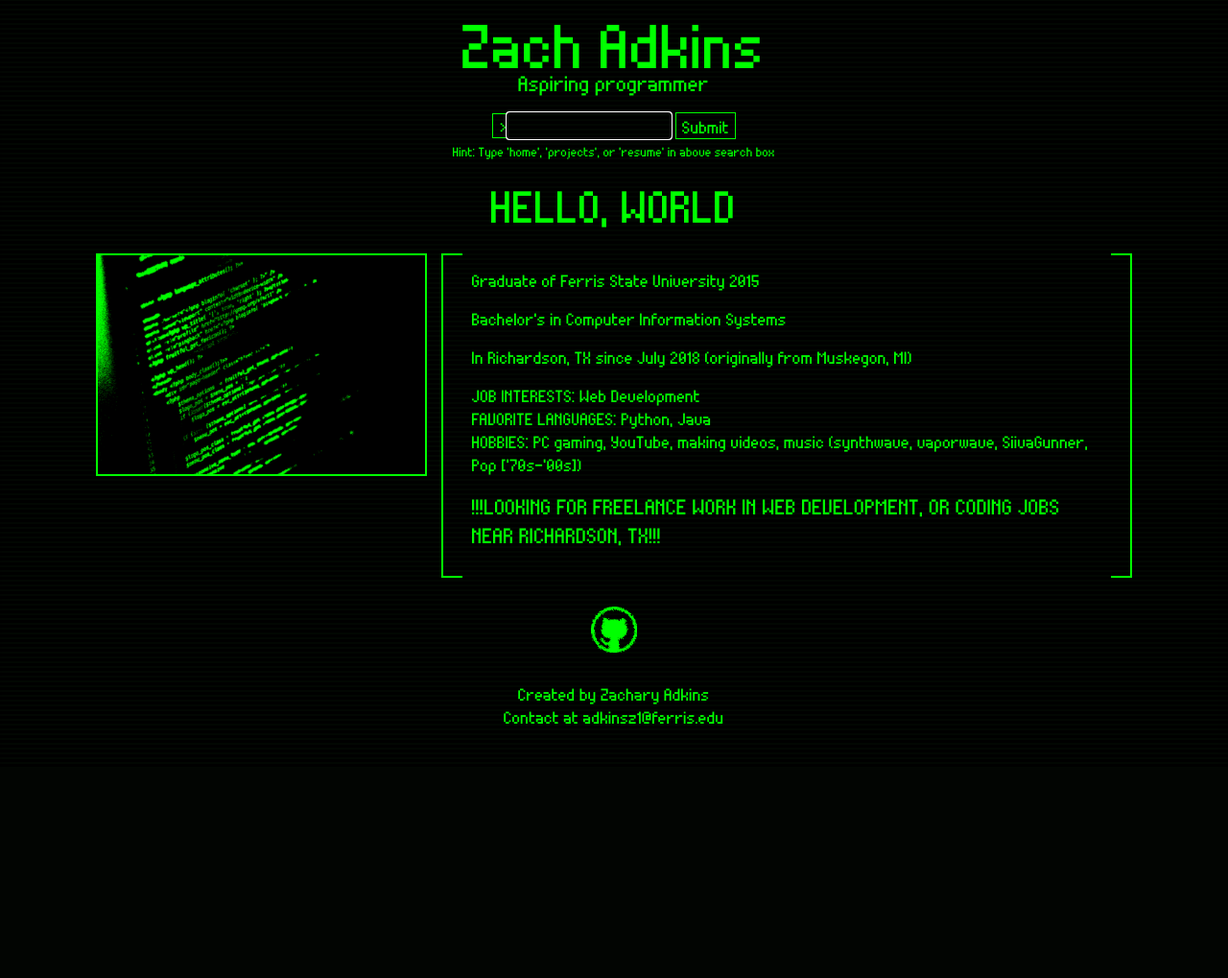
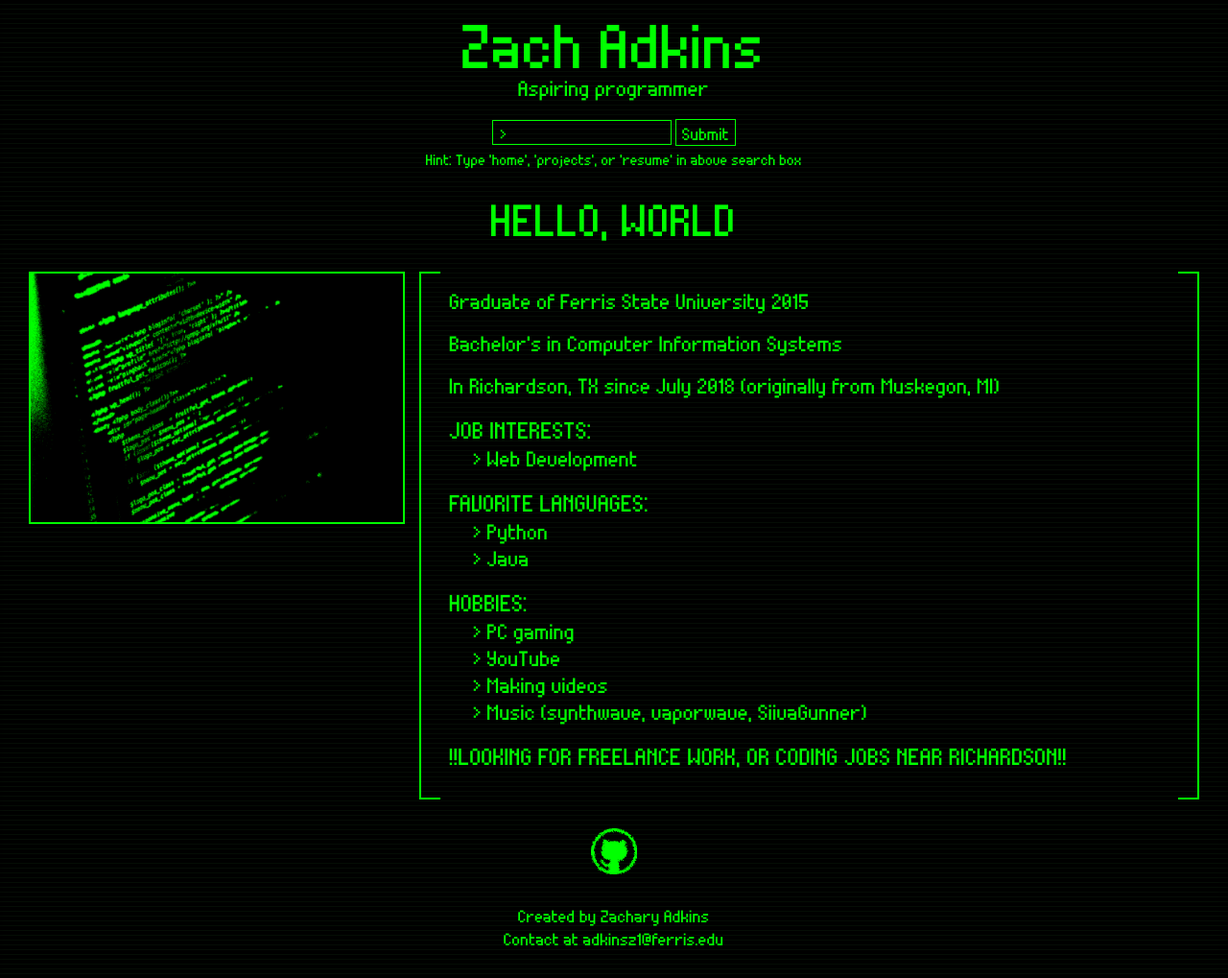
Before and after one commit to Sackodev/PersonalSite, a Flask app: page / in a window 1280 px wide. Shown: the whole page at 96% size. Before the commit the page ends 754 px from the top, so only its background shows below. Run offline with Flask 2, Linux system fonts and the light colour scheme; some libraries are stand-ins or nearby versions.

Commit message:
I fixed up the mobile stuff on all but the Resume page, but it could all still use a little adjustment maybe. I changed how the homepage text is formatted, and I added a navbar for when the width of the screen gets too small.

```diff
--- a/app/static/css/style.css
+++ b/app/static/css/style.css
@@ -3,82 +3,8 @@
   src: url('Peepo.woff');
 }
 
-/* Extra small devices */
-@media (max-width: 767px) {
-  .contentImg {
-    margin-bottom: 25px;
-  }
-
-  .picBox {
-    padding-right: 0px;
-  }
-
-  .projItem div {
-    font-size: 12px;
-  }
-
-  .projItem h4 {
-    font-size: 18px;
-  }
-
-  #projListCont {
-    padding: 15px;
-  }
-}
-
-/* Small devices (tablets, 768px and up) */
-@media (min-width: @screen-sm-min) {
-  .picBox {
-    padding-right: 15px;
-  }
-}
-
-/* Medium devices (desktops, 992px and up) */
-@media (min-width: @screen-md-min) {
-  .picBox {
-    padding-right: 15px;
-  }
-
-  #projListCont {
-    min-width: 900px;
-  }
-}
-
-/* Large devices (large desktops, 1600px and up) */
-@media (min-width: 1600px) {
-  .container {
-    max-width: 1600px;
-  }
-
-  .picBox {
-    padding-right: 15px;
-  }
-
-  #projListCont {
-    min-width: 900px;
-  }
-}
-
-html {
-  position: relative;
-  /* forces height to be at least as big as the viewport*/
-  min-height: 100%;
-}
-
-* {
-  background-color: transparent;
-  color: #00ff00;
-  font-family: 'Peepo';
-}
-
-body {
-  font-family: 'Peepo';
-  height: 100%;
-  background: black;
-}
-
-.wrapper {}
-
+/* ---xGlobal Styles--- */
+/*  xScanline Graphic */
 #scanlineGraphic {
   position: absolute;
   pointer-events: none;
@@ -94,12 +20,64 @@ body {
   overflow: hidden;
 }
 
-#content {}
+/* Website xTitle */
+#titleBox {
+  font-family: 'Peepo';
+  text-align: center;
+  margin-bottom: 20px;
+}
+
+#titleBox h1, #titleBox h2 {
+  font-weight: normal;
+  line-height: normal;
+}
+
+#titleBox h1 {
+  font-size: 44px;
+  margin-bottom: 0px;
+}
+
+#titleBox h2 {
+  margin-top: -8px;
+  font-size: 16px;
+}
+
+#titleBox a:hover {
+  text-decoration: none;
+}
+
+/* Page xHeader */
+#pageHead h1 {
+  font-size: 42px;
+  font-weight: normal;
+  line-height: normal;
+}
+
+#pageHead {
+  margin: 0 auto;
+  margin-bottom: 20px;
+  text-transform: uppercase;
+}
+
+/* Search Box */
+#searchBox {
+  padding-left: 8px;
+}
+
+#searchInput:focus {
+  outline: none;
+}
+
+#searchHint {
+  font-size: 14px;
+  margin-top: 3px;
+}
 
 #searchForm {
   text-align: center;
   padding-bottom: 20px;
   position: relative;
+  display: none;
 }
 
 #searchForm span {
@@ -116,49 +94,24 @@ body {
   border: 1px solid #00ff00;
 }
 
-.container {}
-
-.row {}
-
-/*
-*[class^='col-']{
-}
-*/
-.sizepic {
-  max-width: 100%;
-  border: 2px solid #00ff00;
+/* Navbar */
+#navbar div {
+  margin: 0 auto;
+  margin-bottom: 5px;
 }
 
-.picBox {
-  padding-left: 0px;
+#navbar .navItem {
+  display: inline-block;
+  padding-right: 7px;
+  padding-left: 7px;
+  font-size: 22px;
 }
 
-#footer {
-  text-align: center;
-  margin-top: 30px;
-  margin-bottom: 30px;
+.navItem a:hover {
+  text-decoration: none;
 }
 
-#titleBox {
-  padding-top: 30px;
-  padding-bottom: 20px;
-  font-weight: normal;
-  font-family: 'Peepo';
-  text-align: center;
-  line-height: 24px;
-  background-color: transparent !important;
-}
-
-#titleText {
-  background-color: transparent !important;
-  font-size: 58px;
-}
-
-#titleText span {
-  font-size: 20px;
-  font-weight: normal;
-}
-
+/* Page Contents */
 .cornerBox {
   position: relative;
   border-left: 2px solid #00ff00;
@@ -227,6 +164,85 @@ body {
   width: 48px;
 }
 
+/* Footer */
+#footer {
+  text-align: center;
+  margin-top: 30px;
+  margin-bottom: 30px;
+}
+
+/* Other Settings */
+html {
+  position: relative;
+  /* forces height to be at least as big as the viewport*/
+  min-height: 100%;
+}
+
+* {
+  background-color: transparent;
+  color: #00ff00;
+  font-family: 'Peepo';
+}
+
+body {
+  font-family: 'Peepo';
+  height: 100%;
+  background: black;
+  line-height: normal;
+}
+
+.row {
+  margin-left: 15px;
+  margin-right: 15px;
+}
+
+a {
+  margin: 0 auto;
+  color: #00ff00;
+}
+
+a:hover {
+  color: #00ff00;
+}
+
+/* --- Home (contentDefault) Page--- */
+.homeText ul li {
+  list-style-type: none;
+}
+
+.homeText ul li:before {
+  content: "> ";
+}
+
+.homeText ul {
+  padding-left: 25px;
+}
+
+.homeText {
+  font-size: 16px;
+}
+
+.hHead {
+  font-size: 18px;
+}
+
+.homeText .important {
+  font-size: 18px;
+  text-transform: uppercase;
+}
+
+.sizepic {
+  max-width: 100%;
+  border: 2px solid #00ff00;
+}
+
+.picBox {
+  padding-left: 0px;
+  padding-right: 0px;
+  margin-bottom: 25px;
+}
+
+/* ---xProjects Page--- */
 #projListCont {
   max-width: 1600px;
   display: inline-block;
@@ -261,59 +311,39 @@ body {
   padding-left: 30px;
 }
 
-#contentProject {
-  max-width: 1600px;
-}
-
-#projListCont h3 {
-  text-align: center;
-  margin-bottom: 20px;
-}
-
-#projListCont h4 {
-  margin-bottom: 5px;
-}
-
-a {
-  margin: 0 auto;
-  color: #00ff00;
-}
-
-a:hover {
-  color: #00ff00;
-}
-
 .projInfo .link {
   margin-top: 10px;
 }
 
-#titleText a:hover {
-  text-decoration: none;
+#projListCont {
+  padding: 15px;
 }
 
-#searchHint {
-  font-size: 12px;
-  margin-top: 3px;
+.imgCol {
+  display: block;
+  margin: 0 auto;
+  margin-bottom: 15px;
 }
 
-#pageHead h1 {
-  font-size: 42px;
-  font-weight: normal;
+.imgCol img {
+  border: 2px solid #00FF00;
 }
 
-#pageHead {
+.noProjImg {
   margin: 0 auto;
-  margin-bottom: 20px;
-  text-transform: uppercase;
+  border: 2px solid #00FF00;
 }
 
-.homeText .important {
-  font-size: 20px;
-  text-transform: uppercase;
+#projList {
+  text-align: center;
 }
 
-/* Projects Page */
-/* Resume Page */
+.projInfo {
+  padding-left: 0px;
+  display: block;
+}
+
+/* ---xResume Page--- */
 .resumeBox {
   max-width: 1000px;
   margin: 0 auto;
@@ -349,3 +379,176 @@ a:hover {
   text-transform: uppercase;
   line-height: 25px;
 }
+
+.picBox {
+  max-width: 400px;
+  margin: 0 auto;
+  margin-bottom: 25px;
+}
+
+/* Small devices (tablets, 768px and up) */
+@media screen and (min-width: 768px) {
+  .homeText {
+    font-size: 20px;
+  }
+
+  .hHead {
+    font-size: 22px;
+  }
+
+  .homeText .important {
+    font-size: 22px;
+    text-transform: uppercase;
+  }
+
+  #searchForm {
+    display: none;
+  }
+
+  #navbar .navItem {
+    font-size: 26px;
+  }
+
+  .picBox {
+    padding-right: 0px;
+  }
+
+  .projInfo {
+    display: table-cell;
+    padding-left: 30px;
+  }
+
+  .projItem {
+    margin-bottom: 30px;
+  }
+
+  .imgCol {
+    display: table-cell;
+    margin-bottom: 0px;
+  }
+
+  .noProgImg {
+    margin-bottom: 0px;
+  }
+
+  #projList {
+    text-align: left;
+  }
+
+  .imgCol {
+    display: table-cell;
+  }
+
+  .projItem h4 {
+    font-size: 22px;
+    line-height: normal;
+    font-weight: normal;
+  }
+
+  .projItem .desc {
+    font-size: 16px;
+  }
+
+  .projectItem .link {
+    font-size: 14px;
+  }
+
+  #titleBox h1 {
+    font-size: 58px;
+  }
+
+  #titleBox h2 {
+    font-size: 20px;
+  }
+}
+
+/* Medium devices (desktops, 992px and up) */
+@media screen and (min-width: 992px) {
+  .homeText {
+    font-size: 20px;
+  }
+
+  .hHead {
+    font-size: 22px;
+  }
+
+  .homeText .important {
+    font-size: 22px;
+    text-transform: uppercase;
+  }
+
+  #searchForm {
+    display: block;
+  }
+
+  #navbar {
+    display: none;
+  }
+
+  .picBox {
+    padding-right: 15px;
+    margin-bottom: 0px;
+    max-width: 500px;
+  }
+
+  #projListCont {
+    min-width: 900px;
+  }
+
+  .projItem h4 {
+    font-size: 24px;
+    line-height: normal;
+  }
+
+  .projItem .desc {
+    font-size: 16px;
+  }
+
+  .projItem .link {
+    font-size: 14px;
+  }
+
+  #titleBox h1 {
+    font-size: 58px;
+  }
+
+  #titleBox h2 {
+    font-size: 20px;
+  }
+}
+
+/* Large devices (large desktops, 1200px and up) */
+@media screen and (min-width: 1200px) {
+  #searchForm {
+    display: block;
+  }
+
+  #navbar {
+    display: none;
+  }
+
+  .container-fluid {
+    max-width: 1600px;
+  }
+
+  .projItem h4 {
+    font-size: 28px;
+    line-height: normal;
+  }
+
+  .projItem .desc {
+    font-size: 18px;
+  }
+
+  .projItem .link {
+    font-size: 16px;
+  }
+
+  #titleBox h1 {
+    font-size: 58px;
+  }
+
+  #titleBox h2 {
+    font-size: 20px;
+  }
+}
--- a/app/templates/contentDefault.html
+++ b/app/templates/contentDefault.html
@@ -7,9 +7,9 @@
         </div>
     </div>
     <div class="row">
-        <div class="col-xs-12 col-md-4 picBox">
-            <img alt="Cool code graphic!" class="sizepic contentImg" src="static/img/code-pic.png"></div>
-        <div class="col-xs-12 col-md-8 cornerBox homeText">
+        <div class="col-xs-12 col-sm-12 col-md-12 col-lg-4 col-hr-port picBox">
+            <img alt="Cool code graphic!" class="sizepic" src="static/img/code-pic.png"></div>
+        <div class="col-xs-12 col-sm-12 col-md-12 col-lg-8 col-hr-port cornerBox homeText">
             <div class="top left"></div>
             <div class="top right"></div>
             <div class="bottom left"></div>
@@ -17,10 +17,24 @@
             <p>Graduate of Ferris State University 2015</p>
             <p>Bachelor's in Computer Information Systems</p>
             <p>In Richardson, TX since July 2018 (originally from Muskegon, MI)</p>
-            <p>JOB INTERESTS: Web Development<br>
-                FAVORITE LANGUAGES: Python, Java<br>
-                HOBBIES: PC gaming, YouTube, making videos, music (synthwave, vaporwave, <a href="https://www.youtube.com/channel/UC9ecwl3FTG66jIKA9JRDtmg">SiivaGunner</a>, Pop ['70s-'00s])</p>
-            <p class="important">!!!LOOKING FOR FREELANCE WORK IN WEB DEVELOPMENT, OR CODING JOBS NEAR RICHARDSON, TX!!!</p>
+            <div class="hHead">JOB INTERESTS: </div>
+            <ul>
+                <li>Web Development</li>
+            </ul>
+            <div class="hHead">FAVORITE LANGUAGES: </div>
+            <ul>
+                <li>Python</li>
+                <li>Java</li>
+            </ul>
+
+            <div class="hHead">HOBBIES: </div>
+            <ul>
+                <li>PC gaming</li>
+                <li>YouTube</li>
+                <li>Making videos</li>
+                <li>Music (synthwave, vaporwave, <a href="https://www.youtube.com/channel/UC9ecwl3FTG66jIKA9JRDtmg">SiivaGunner</a>)</li>
+            </ul>
+            <p class="important">!!LOOKING FOR FREELANCE WORK, OR CODING JOBS NEAR RICHARDSON!!</p>
         </div>
     </div>
 </div>
--- a/app/templates/layout.html
+++ b/app/templates/layout.html
@@ -1,8 +1,11 @@
 <!DOCTYPE html>
 
 <head>
+    <meta name="viewport" content="width=device-width, initial-scale=1" />
+
     <!--Bootstrap stuff -->
     <!--<script src="https://code.jquery.com/jquery-3.3.1.slim.min.js" integrity="sha384-q8i/X+965DzO0rT7abK41JStQIAqVgRVzpbzo5smXKp4YfRvH+8abtTE1Pi6jizo" crossorigin="anonymous">-->
+
     <script src="https://ajax.googleapis.com/ajax/libs/jquery/3.3.1/jquery.min.js"></script>
     <script src="https://cdnjs.cloudflare.com/ajax/libs/popper.js/1.14.3/umd/popper.min.js" integrity="sha384-ZMP7rVo3mIykV+2+9J3UJ46jBk0WLaUAdn689aCwoqbBJiSnjAK/l8WvCWPIPm49" crossorigin="anonymous"></script>
     <link rel="stylesheet" href="https://stackpath.bootstrapcdn.com/bootstrap/4.1.3/css/bootstrap.min.css" integrity="sha384-MCw98/SFnGE8fJT3GXwEOngsV7Zt27NXFoaoApmYm81iuXoPkFOJwJ8ERdknLPMO" crossorigin="anonymous">
@@ -15,14 +18,12 @@
 <body>
     <div class="wrapper">
         <div id="scanlineGraphic"></div>
-        <div class="container">
+        <div class="container-fluid">
             <div class="row">
                 <div class="col-sm-12">
                     <div id="titleBox">
-                        <div id="titleText">
-                            <a href="#home" id="title">Zach Adkins</a><br>
-                            <span>Aspiring programmer</span>
-                        </div>
+                        <h1><a href="#home">Zach Adkins</a></h1>
+                        <h2>Aspiring programmer</h2>
                     </div>
                 </div>
             </div>
@@ -33,6 +34,13 @@
                         <button id="searchButton" type="button">Submit</button>
                         <div id="searchHint">Hint: Type '<a href="#home">home</a>', '<a href="#projects">projects</a>', or '<a href="#resume">resume</a>' in above search box</div>
                     </div>
+                </div>
+            </div>
+            <div id="navbar" class="row">
+                <div class="col-xs-12">
+                    <div class="navItem"><a href="#home">>HOME</a></div>
+                    <div class="navItem"><a href="#projects">>PROJECTS</a></div>
+                    <div class="navItem"><a href="#resume">>RESUME</a></div>
                 </div>
             </div>
             {% block content %}
```
Also changed, not shown: other parts of app/static/css/style.css (+36 -18 lines), app/templates/projects.html (+5 -6 lines), 3 other files.
